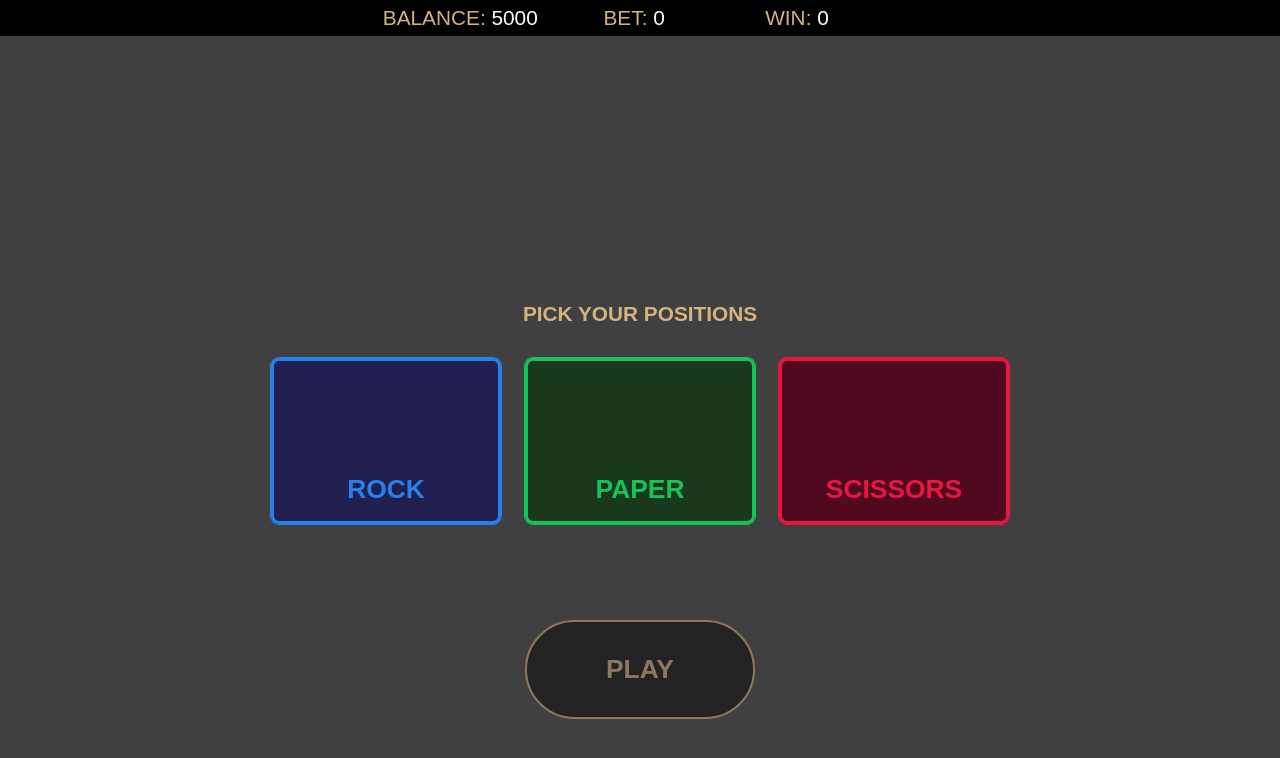
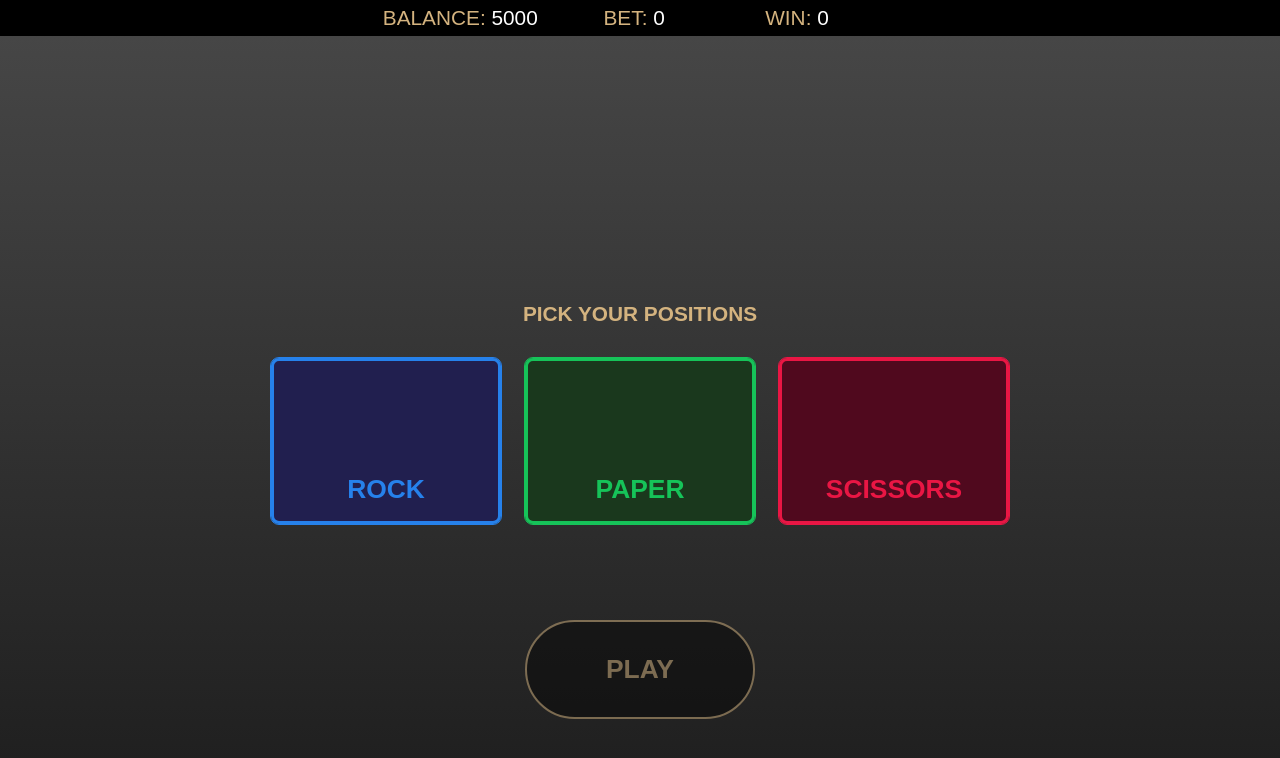
Before and after one commit to Nikolai-Iakushchenko/rock_paper_scissors, a React (Vite) app: page / in a window 1280 px wide. Shown: the top 758 px of the page. Built offline with nearby package versions, Linux system fonts and the light colour scheme.

Commit message:
add linear-gradient

```diff
--- a/src/components/Game/Game.module.css
+++ b/src/components/Game/Game.module.css
@@ -1,7 +1,7 @@
 .game {
   display: grid;
   grid-template-rows: 40% 60%;
-  background-color: #404040;
+  background: linear-gradient(#464646, #1E1E1E);
   color: white;
 }
 
```
Also changed, not shown: 1 other file (tests, documents, lock files or other folders).
